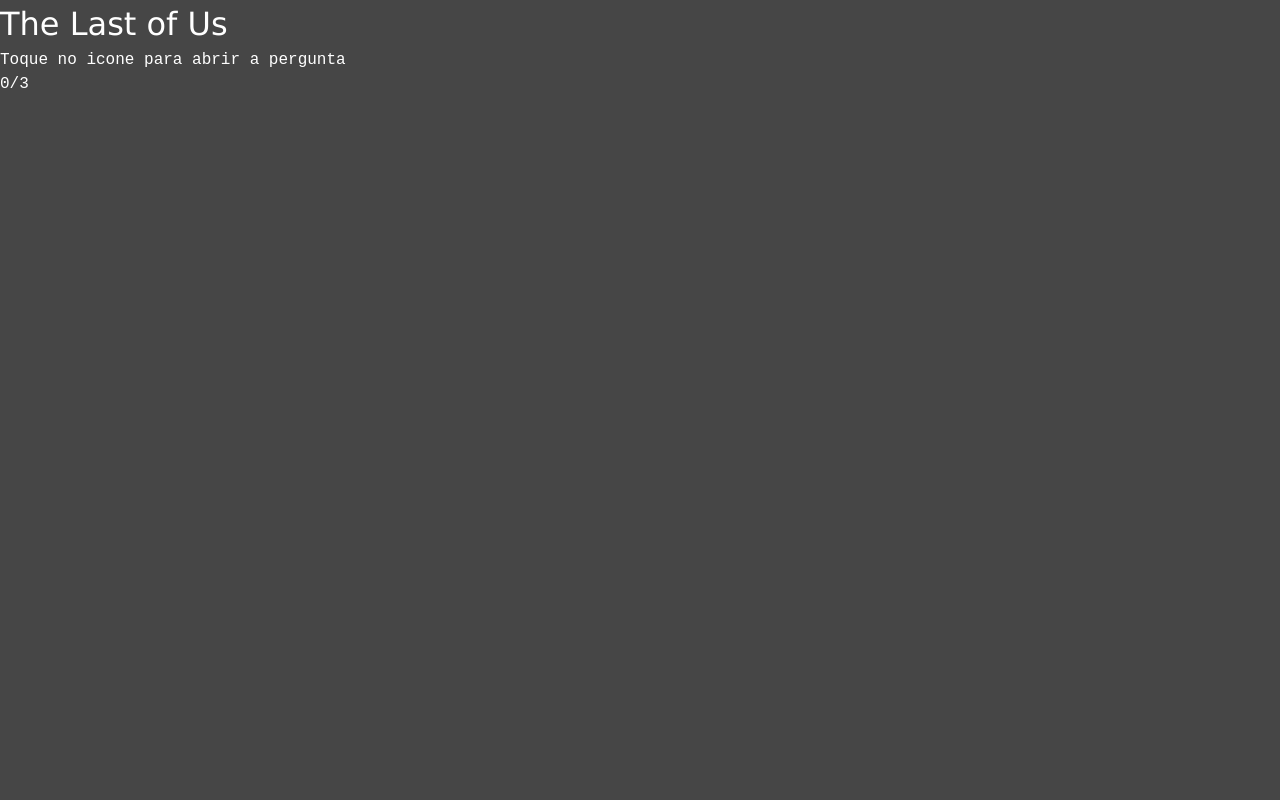
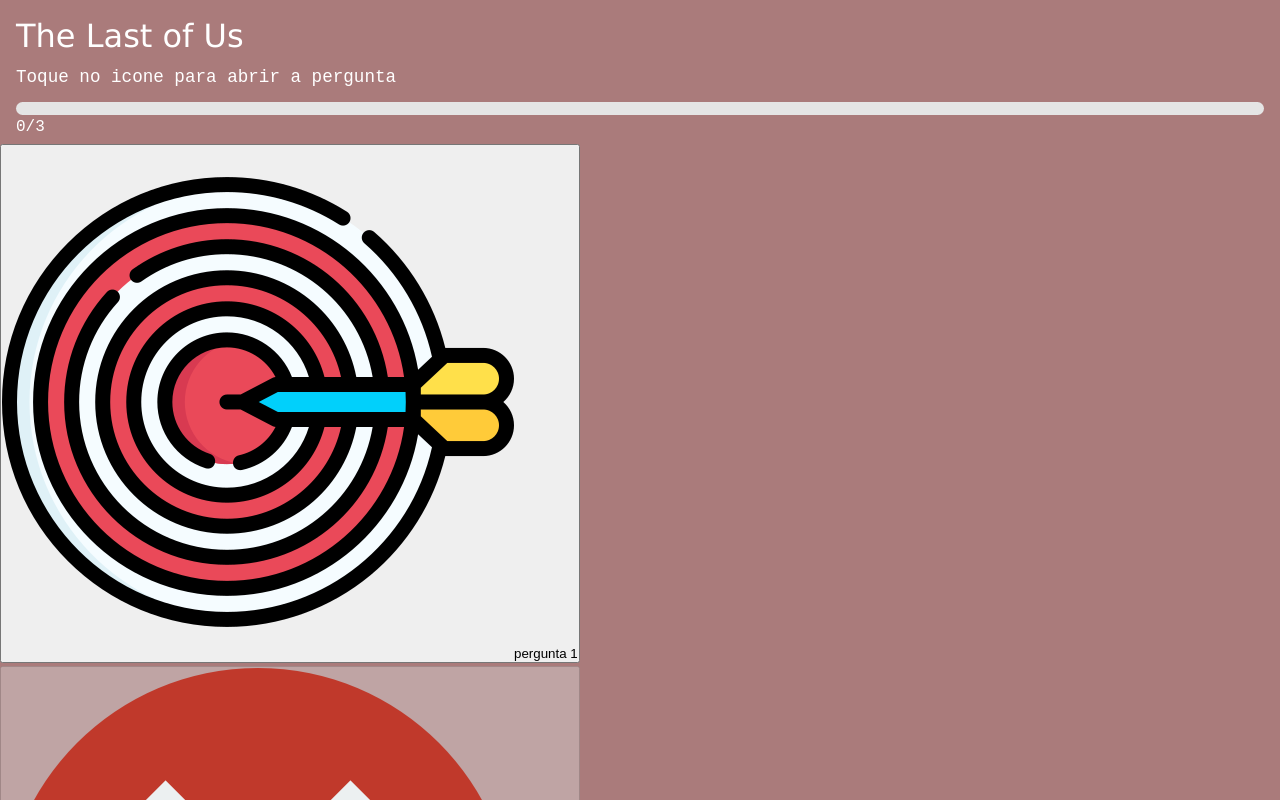
Before and after one commit to Bielsantzz/The-last-of-us, a React (Vite) app: page / in a window 1280 px wide. Shown: the top 800 px of the page. Built offline with nearby package versions, Linux system fonts and the light colour scheme.

Commit message:
colocando os icons

```diff
--- /dev/null
+++ b/src/components/ButtonQuestion.jsx
@@ -0,0 +1,37 @@
+export default function ButtonQuestion({questoes,onOpen, modalOpen,bloqueada, solu}){
+
+    const queId = `dialog-4${questoes.id}`
+
+    const baseIcon = questoes.baseIcon ?? "alvo.png"
+
+    const icon = bloqueada ? "errado.png" : solu ?
+    "correto.png" : baseIcon
+
+    const aria = bloqueada
+    ? `${questoes.titulo}(bloqueada, resolva a anterior)`
+    : solu
+    ? `${questoes.titulo} (resolvida)`
+    : `${questoes.titulo}(disponivel)`
+
+    return (
+        <li className="icon-grid-item">
+            <button
+                type="button"
+                className={`icon-button ${bloqueada ??
+                    "icon-button--locked"} ${solu ?? "icon-button--salved"}`}
+                    aria-haspopup="dialog"
+                    aria-controls={queId}
+                    aria-label={aria}
+                    aria-disabled={bloqueada || undefined}
+                    onClick={() => onOpen(questoes)}
+                    disabled={bloqueada}
+            >
+                <img className="icon-button-img" aria-hidden="true"
+                src={icon} alt={`imagem de um ${icon}`} />
+                <span className="visually-hidden">{questoes.titulo}</span>
+
+            </button>
+        </li>
+    )
+
+}
--- a/src/components/Fases.jsx
+++ b/src/components/Fases.jsx
@@ -1,17 +1,18 @@
 import { useMemo, useState } from "react"
 import QUESTOES from "../../public/data/perguntas.json"
 import "./fases.css"
+import IconGrid from "./iconGrid";
 
 
 
 export default function Fases(){
     const [selecionada, setSelecionada] = useState(null)
-    const [trancada, setTrancadas] = useState (0);
+    const [trancadas, setTrancadas] = useState (0);
     const [resolvidas, setResolvidas] = useState (() => new Set())
 
     const total = QUESTOES.length
 
-    const handleOpen = (q) => setselecionada(q);
+    const handleOpen = (q) => setSelecionada(q);
     const handleClose = () => setselecionada(null);
 
     const handleCorrect = (id) => {
@@ -65,9 +66,16 @@
 
 
                     </div>
+            </header>
+            <IconGrid
+                questoes = {QUESTOES}
+                onOpen = {handleOpen}
+                modalOpen = {Boolean(selecionada)}
+                trancada = {trancadas}
+                resolvidas = {resolvidas}
 
 
-            </header>
+            />
         </main>
     )
 
--- /dev/null
+++ b/src/components/IconGrid.jsx
@@ -0,0 +1,34 @@
+import ButtonQuestion from "./ButtonQuestion";
+
+
+export default function IconGrid({questoes,
+     onOpen, modalOpen, trancada, resolvidas}){
+
+        return(
+            <section className="icon-grid-container"
+            aria-hidden={modalOpen || undefined}
+            inert={modalOpen? "": undefined}>
+                <ul className="icon-grid">
+                    {questoes.map((q,idx) =>{
+                        const bloqueada = idx >
+                        trancada;
+                        const solu = resolvidas.has(q.id);
+
+                        return(
+                            <ButtonQuestion
+                                key={q.id}
+                                questoes={q}
+                                onOpen = {onOpen}
+                                bloqueada = {bloqueada}
+                                solu = {solu}
+                            />
+                        )
+
+                    })}
+
+                </ul>
+
+            </section>
+        )
+
+}
--- a/src/components/fases.css
+++ b/src/components/fases.css
@@ -0,0 +1,43 @@
+.questoes{
+    min-height: auto 100dvh;
+    display: flex;
+    flex-direction: column;
+}
+
+.q-header{
+    position: sticky;
+    top: 0;
+    z-index: 20;
+    background: var(--bg);
+    border-bottom: var(--border3);
+    padding: max(0.75rem, env(safe-area-inset-top)) 1rem 0.75rem 1rem;
+    height: 18dvh;
+}
+
+
+.title{
+    margin: 0;
+    font-size: 2.5rem;
+    /*font-weight: 600;*/
+}
+
+.q-subtitle{
+    margin: .25rem 0 0 0;
+    font-size: 1.1rem;
+}
+
+.progress{
+    position: relative;
+    margin-top: .75rem;
+    height: 13px;
+    border-radius: 999px;
+    background: #e5e5e5;
+
+}
+
+.progress-bar{
+    height: 100%;
+    background: var(--primary);
+    border-radius: 999px;
+    transition: width .2s ease;
+}
--- a/src/index.css
+++ b/src/index.css
@@ -2,10 +2,10 @@
 */
 
 :root{
-    --bg: #464646;
+    --bg: #aa7b7b;
     --bg2:  #6d6d6d;
     --text:  #fff;
-    --primary: #a3a3a3;
+    --primary: #e40000;
     --primary-claro: #c9c0c0;
     --primary-escuro: #918989;
     --primary-text:  #ffdddd;
```
